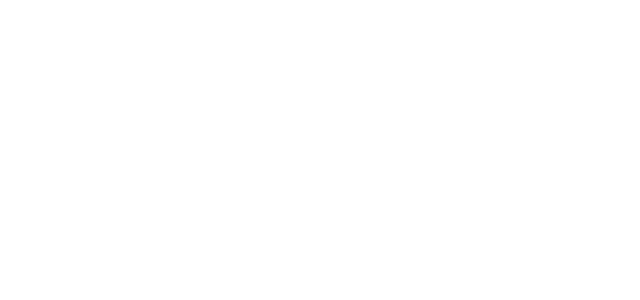
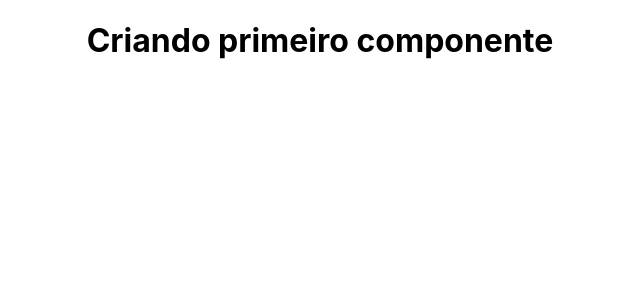
Before and after one commit to RusthenRonald/Projeto-React, a React (Create React App) app in the folder meu-projeto/: page / in a window 1280 px wide. Shown: the top 300 px of the page, without its empty margins (320-960 px from the left). Built offline with nearby package versions, Linux system fonts and the light colour scheme.

Commit message:
importando e chamando componente

```diff
--- a/meu-projeto/src/App.js
+++ b/meu-projeto/src/App.js
@@ -1,10 +1,10 @@
 import logo from './logo.svg';
 import './App.css';
-
+import Frase from './components/frase';
 function App() {
   return (
     <div className="App">
-
+        <Frase/>
     </div>
   );
 }
--- a/meu-projeto/src/components/frase.js
+++ b/meu-projeto/src/components/frase.js
@@ -1,7 +1,7 @@
 function Frase(){
     return(
         <div>
-
+            <h1>Criando primeiro componente</h1>
         </div>
     )
 }
```
